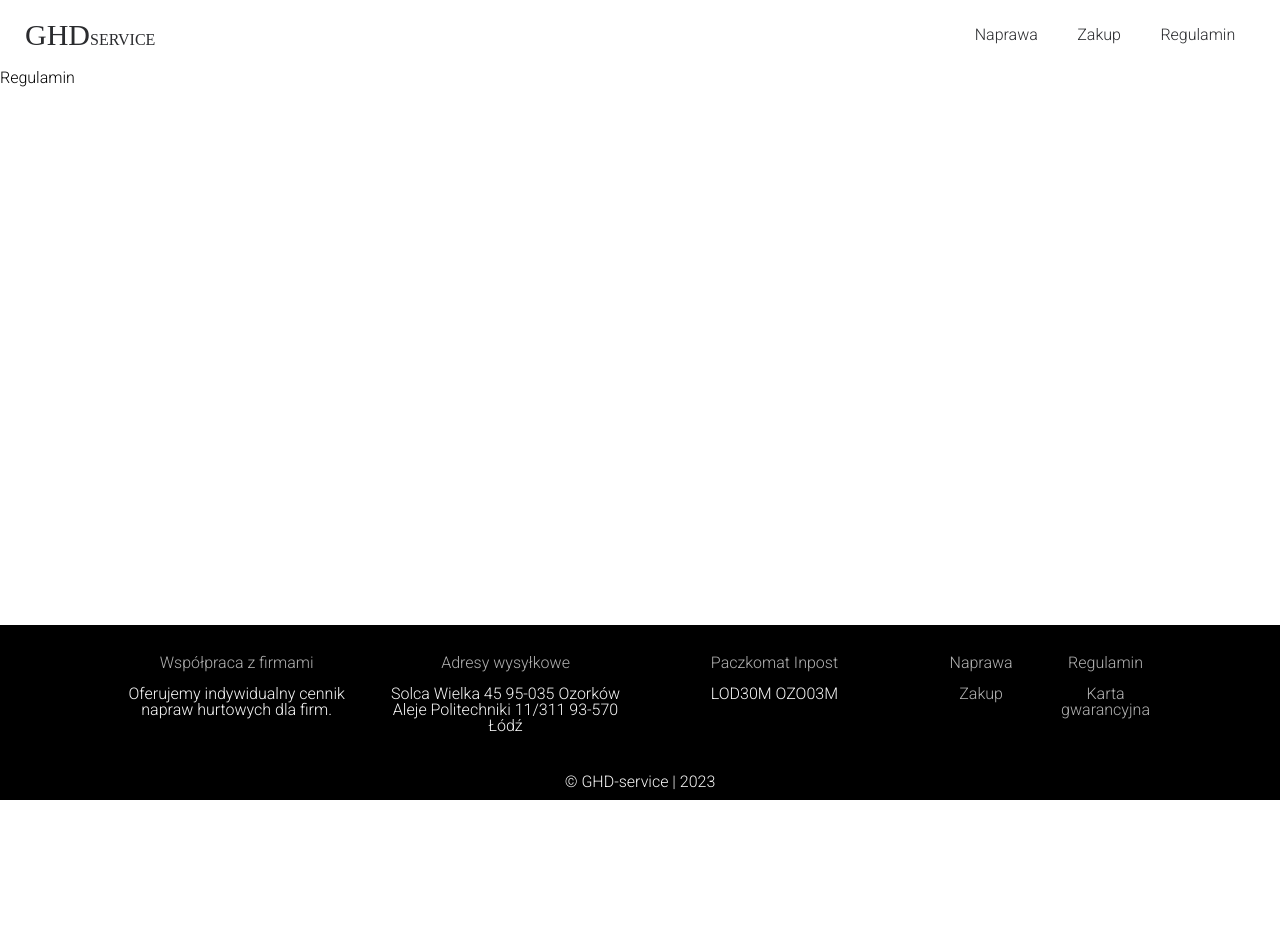
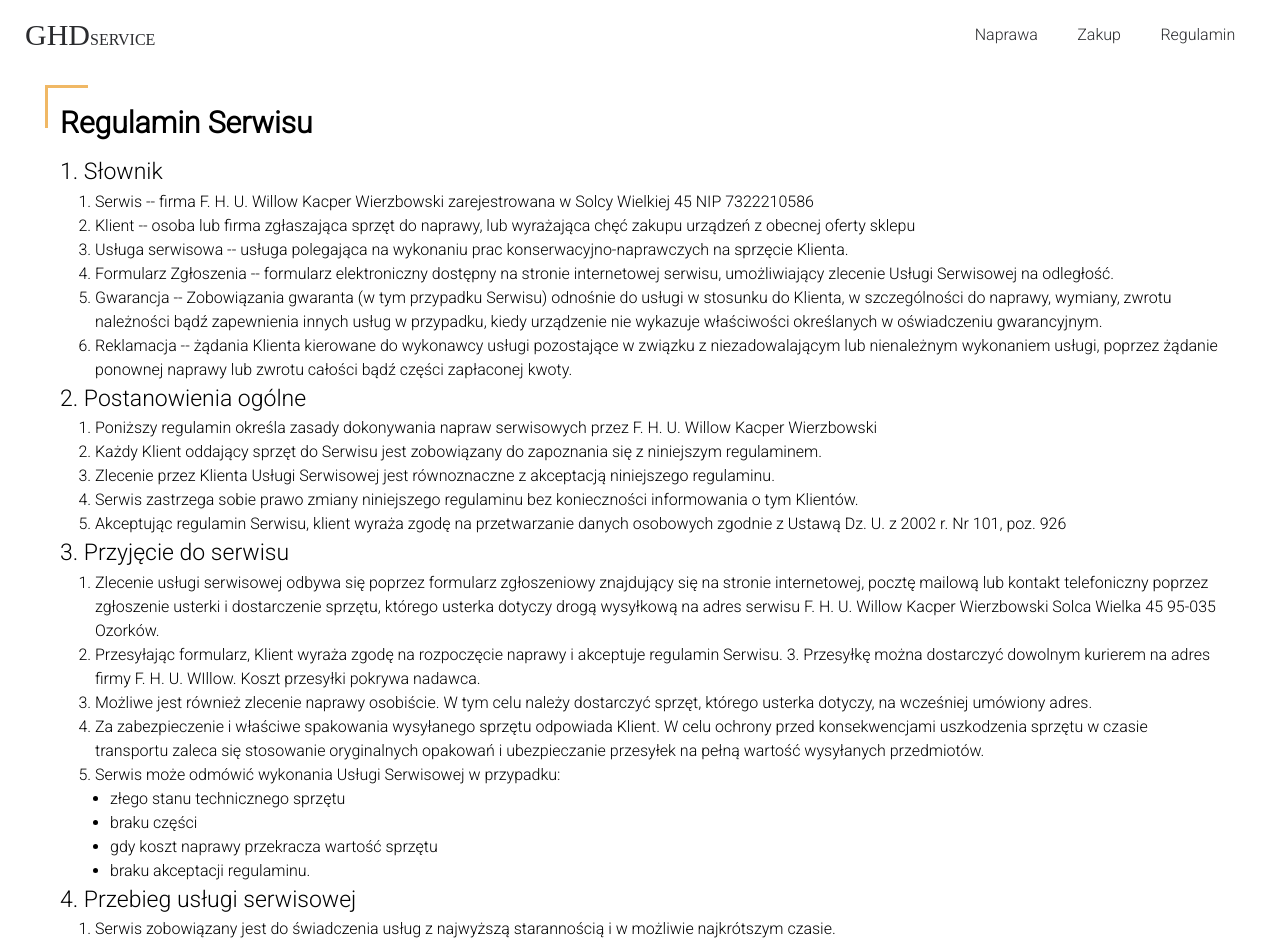
Before and after one commit to theWebCookie/ghd-serwis, a React (Create React App) app: page /regulamin in a window 1280 px wide. Shown: the top 944 px of the page. Before the commit the page ends 800 px from the top, so only its background shows below. Built offline with nearby package versions, Linux system fonts and the light colour scheme; no server answers; a web font is replaced by a local one; what graphql-hooks would draw is missing.

Commit message:
read statute file

```diff
--- a/package.json
+++ b/package.json
@@ -11,6 +11,7 @@
     "graphql-hooks": "^6.2.3",
     "react": "^18.2.0",
     "react-dom": "^18.2.0",
+    "react-markdown": "^8.0.7",
     "react-router-dom": "^6.14.1",
     "react-scripts": "5.0.1",
     "web-vitals": "^2.1.4"
--- /dev/null
+++ b/src/assets/RegulationsPage/regulamin.md
@@ -0,0 +1,174 @@
+# Regulamin Serwisu
+
+## 1. Słownik
+
+1. Serwis -- firma F. H. U. Willow Kacper Wierzbowski zarejestrowana w Solcy Wielkiej 45 NIP 7322210586
+
+2. Klient -- osoba lub firma zgłaszająca sprzęt do naprawy, lub wyrażająca chęć zakupu urządzeń z obecnej oferty sklepu
+
+3. Usługa serwisowa -- usługa polegająca na wykonaniu prac
+   konserwacyjno-naprawczych na sprzęcie Klienta.
+
+4. Formularz Zgłoszenia -- formularz elektroniczny dostępny na stronie
+   internetowej serwisu, umożliwiający zlecenie Usługi Serwisowej na
+   odległość.
+
+5. Gwarancja -- Zobowiązania gwaranta (w tym przypadku Serwisu)
+   odnośnie do usługi w stosunku do Klienta, w szczególności do naprawy,
+   wymiany, zwrotu należności bądź zapewnienia innych usług w przypadku,
+   kiedy urządzenie nie wykazuje właściwości określanych w oświadczeniu
+   gwarancyjnym.
+
+6. Reklamacja -- żądania Klienta kierowane do wykonawcy usługi
+   pozostające w związku z niezadowalającym lub nienależnym wykonaniem
+   usługi, poprzez żądanie ponownej naprawy lub zwrotu całości bądź części
+   zapłaconej kwoty.
+
+## 2. Postanowienia ogólne
+
+1. Poniższy regulamin określa zasady dokonywania napraw serwisowych
+   przez F. H. U. Willow Kacper Wierzbowski
+
+2. Każdy Klient oddający sprzęt do Serwisu jest zobowiązany do
+   zapoznania się z niniejszym regulaminem.
+
+3. Zlecenie przez Klienta Usługi Serwisowej jest równoznaczne z
+   akceptacją niniejszego regulaminu.
+
+4. Serwis zastrzega sobie prawo zmiany niniejszego regulaminu bez
+   konieczności informowania o tym Klientów.
+
+5. Akceptując regulamin Serwisu, klient wyraża zgodę na przetwarzanie
+   danych osobowych zgodnie z Ustawą Dz. U. z 2002 r. Nr 101, poz. 926
+
+## 3. Przyjęcie do serwisu
+
+1. Zlecenie usługi serwisowej odbywa się poprzez formularz zgłoszeniowy
+   znajdujący się na stronie internetowej, pocztę mailową lub kontakt
+   telefoniczny poprzez zgłoszenie usterki i dostarczenie sprzętu, którego
+   usterka dotyczy drogą wysyłkową na adres serwisu F. H. U. Willow Kacper
+   Wierzbowski Solca Wielka 45 95-035 Ozorków.
+
+2. Przesyłając formularz, Klient wyraża zgodę na rozpoczęcie naprawy i
+   akceptuje regulamin Serwisu. 3. Przesyłkę można dostarczyć dowolnym
+   kurierem na adres firmy F. H. U. WIllow. Koszt przesyłki pokrywa
+   nadawca.
+
+3. Możliwe jest również zlecenie naprawy osobiście. W tym celu należy
+   dostarczyć sprzęt, którego usterka dotyczy, na wcześniej umówiony adres.
+
+4. Za zabezpieczenie i właściwe spakowania wysyłanego sprzętu odpowiada
+   Klient. W celu ochrony przed konsekwencjami uszkodzenia sprzętu w czasie
+   transportu zaleca się stosowanie oryginalnych opakowań i ubezpieczanie
+   przesyłek na pełną wartość wysyłanych przedmiotów.
+
+5. Serwis może odmówić wykonania Usługi Serwisowej w przypadku:
+
+- złego stanu technicznego sprzętu
+- braku części
+- gdy koszt naprawy przekracza wartość sprzętu
+- braku akceptacji regulaminu.
+
+## 4. Przebieg usługi serwisowej
+
+1. Serwis zobowiązany jest do świadczenia usług z najwyższą
+   starannością i w możliwie najkrótszym czasie.
+
+2. Za wykonane usługi Serwis pobiera opłaty zgodnie z cennikiem lub
+   wyceną dokonaną podczas diagnozy.
+
+3. Podawane przy przyjęciu czasy i koszty napraw mają charakter
+   orientacyjny i mogą ulec zmianie.
+
+4. Dopiero po wykonaniu pełnej diagnozy możliwe jest określenie
+   dokładnego czasu i kosztów naprawy. 5. Każda zmiana kosztów i
+   konieczność wykonania dodatkowych usług musi być zaakceptowana przez
+   Klienta przed wykonaniem dalszych czynności.
+
+5. Diagnoza sprzętu wykonywana jest nieodpłatnie.
+
+6. Serwis dokonuje napraw wyłącznie usterek zgłaszanych przez Klienta.
+   Jeśli usunięcie zgłaszanej usterki jest niewystarczające do prawidłowego
+   działania sprzętu, Serwis przedstawi warunki i koszty kompleksowej
+   naprawy, a w przypadku braku ich akceptacji, Serwis może odmówić
+   wykonania usługi.
+
+7. Naprawy realizowane są w kolejności zgłoszeń.
+
+8. W przypadku braku możliwości naprawy sprzętu Serwis zastrzega sobie
+   prawo do wydania nienaprawionego sprzętu o nieco odmiennej
+   charakterystyce bądź trochę innych objawach usterki. Jest to naturalny
+   efekt podejmowanych prób napraw związanych często z wymianą elementów,
+   regeneracją układów elektronicznych, zmianami w oprogramowaniu itp.
+
+9. Podczas próby naprawy i diagnozy, stan sprzętu może ulec
+   pogorszeniu, niewynikającego z działania umyślnego, a wynikającego z
+   procesu naprawy.
+
+10. Wymienione części nie podlegają zwrotowi, a uszkodzone elementy
+    poddawane są utylizacji.
+
+## 5. Wydanie z serwisu
+
+1. Sprzęt może zostać wydany Klientowi dopiero po uiszczeniu wszelkich
+   należności za wykonaną Usługą Serwisową.
+
+2. Serwisy zlecane na odległość będą domyślnie odsyłane firmą kurierską
+   na koszt Klienta pod adres wskazany na Formularzu Zgłoszenia. Koszt
+   przesyłki doliczony będzie do faktury za naprawę.
+
+3. W przypadku braku odbioru sprzętu z Serwisu, po upływie dwóch
+   tygodni od momentu przekazania Klientowi informacji o zakończeniu
+   naprawy, Serwis zaczyna naliczać opłatę za bezumowne przechowywanie
+   towaru. Opłata ta wynosi 5% aktualnie obowiązującej stawki za 1m2
+   powierzchni magazynowej w mieście siedziby Serwisu. Brak możliwości
+   zawiadomienia Klienta w sposób przez niego wskazany, a nie wynikający z
+   błędu Serwisu, nie zwalnia Klienta z obowiązku uiszczenia wspomnianej
+   opłaty.
+
+4. Jeśli Klient nie widzi potrzeby odbierania nie naprawionego sprzętu,
+   a chce uniknąć opłaty za przechowywanie towaru, może złożyć oświadczenie
+   w formie pisemnej (może być mailem) o zrzeczeniu się praw do posiadanego
+   sprzętu. Serwis będzie mógł wtedy przekazać urządzenie do utylizacji.
+
+## 6. Gwarancja I reklamacje
+
+1. Na wszelkie wykonane usługi Serwis udziela standardowo 6-miesięcznej
+   gwarancji. W indywidualnych przypadkach Serwis może określić inne
+   warunki gwarancji.
+
+2. Serwis udziela gwarancji tylko na wykonaną usługę i części
+   wymienione w zakresie tej usługi. Serwis nie przyjmuje reklamacji
+   związanych z usterkami niezgłaszanymi przez Klientów podczas przyjęcia
+   do serwisu.
+
+3. Części montowane w Serwisie podlegają gwarancji udzielanej
+   bezpośrednio przez dostawców i producentów tychże części. Czas trwania
+   gwarancji jest w tym przypadku różny dla różnych części i przedstawiany
+   jest Klientowi razem z ofertą na naprawę.
+
+4. W celu zgłoszenia Reklamacji należy dostarczyć sprzęt do Serwisu
+   (osobiście lub kurierem) wraz z numerem zlecenia lub danymi osoby, na
+   którą zlecenie było zgłaszane oraz dokładnym opisem usterki.
+
+5. Decyzje w sprawie reklamacji podejmowane są w możliwie najkrótszym
+   czasie, nie dłuższym jednak niż 14 dni od daty zgłoszenia. W przypadku
+   pozytywnie rozpatrzonej Reklamacji Serwis zobowiązany jest do usunięcia
+   usterki na swój koszt lub zwrotu należności za usługę, jeśli naprawa w
+   obliczu nowych okoliczności okaże się niemożliwa.
+
+6. Serwis będzie zwolniony od odpowiedzialności z tytułu gwarancji w
+   następujących przypadkach:
+
+- używania sprzętu niezgodnie z przeznaczeniem
+
+- uszkodzeń powstałych w wyniku ingerencji w urządzenie osób trzecich
+
+- dokonywania samodzielnych napraw i modyfikacji
+
+- uszkodzeń mechanicznych, mogących mieć wpływ na działanie urządzenia
+
+- kontaktu urządzenia z cieczą
+
+- uszkodzeń wynikłych z braku należytej dbałości o sprzęt, w tym złego
+  przechowywania lub braku odpowiedniej konserwacji.
--- a/src/components/pages/RegulationsPage.jsx
+++ b/src/components/pages/RegulationsPage.jsx
@@ -1,11 +1,27 @@
-import React from 'react';
+import React, { useEffect, useState } from 'react';
 import Nav from '../parts/Nav';
+import filePath from '../../assets/RegulationsPage/regulamin.md';
+import { ReactMarkdown } from 'react-markdown/lib/react-markdown';
+import '../../styles/RegulationsPage.css';
 
-const RegulationsPage = () => (
-  <>
-    <Nav />
-    <div>Regulamin</div>
-  </>
-);
+const RegulationsPage = () => {
+  const [markdownContent, setMarkdownContent] = useState('');
+
+  useEffect(() => {
+    fetch(filePath)
+      .then((response) => response.text())
+      .then((data) => setMarkdownContent(data))
+      .catch((error) => console.error('Błąd czytania pliku', error));
+  }, []);
+
+  return (
+    <>
+      <Nav />
+      <div className='markdown'>
+        <ReactMarkdown children={markdownContent} />
+      </div>
+    </>
+  );
+};
 
 export default RegulationsPage;
--- /dev/null
+++ b/src/styles/RegulationsPage.css
@@ -0,0 +1,24 @@
+.markdown {
+  max-width: 1200px;
+  margin: 20px auto;
+  padding: 20px;
+  line-height: 1.5;
+}
+
+.markdown h1 {
+  margin-bottom: 10px;
+}
+
+.markdown h2 {
+  font-weight: 500;
+  font-size: var(--lFontSize);
+}
+
+.markdown ol,
+ul {
+  margin-left: 35px;
+}
+
+.markdown ul {
+  margin-left: 50px;
+}
```
Also changed, not shown: 1 other file (tests, documents, lock files or other folders).
